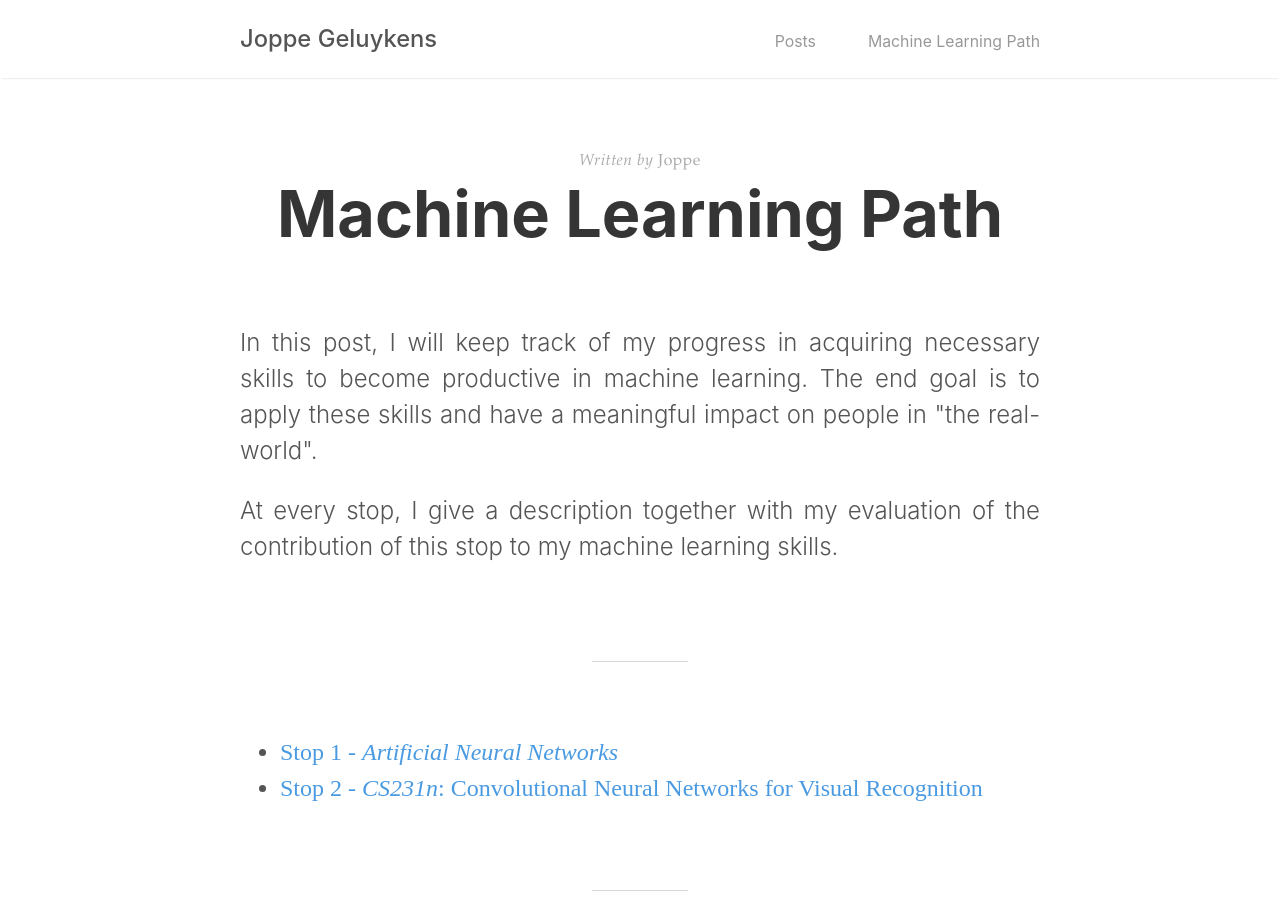
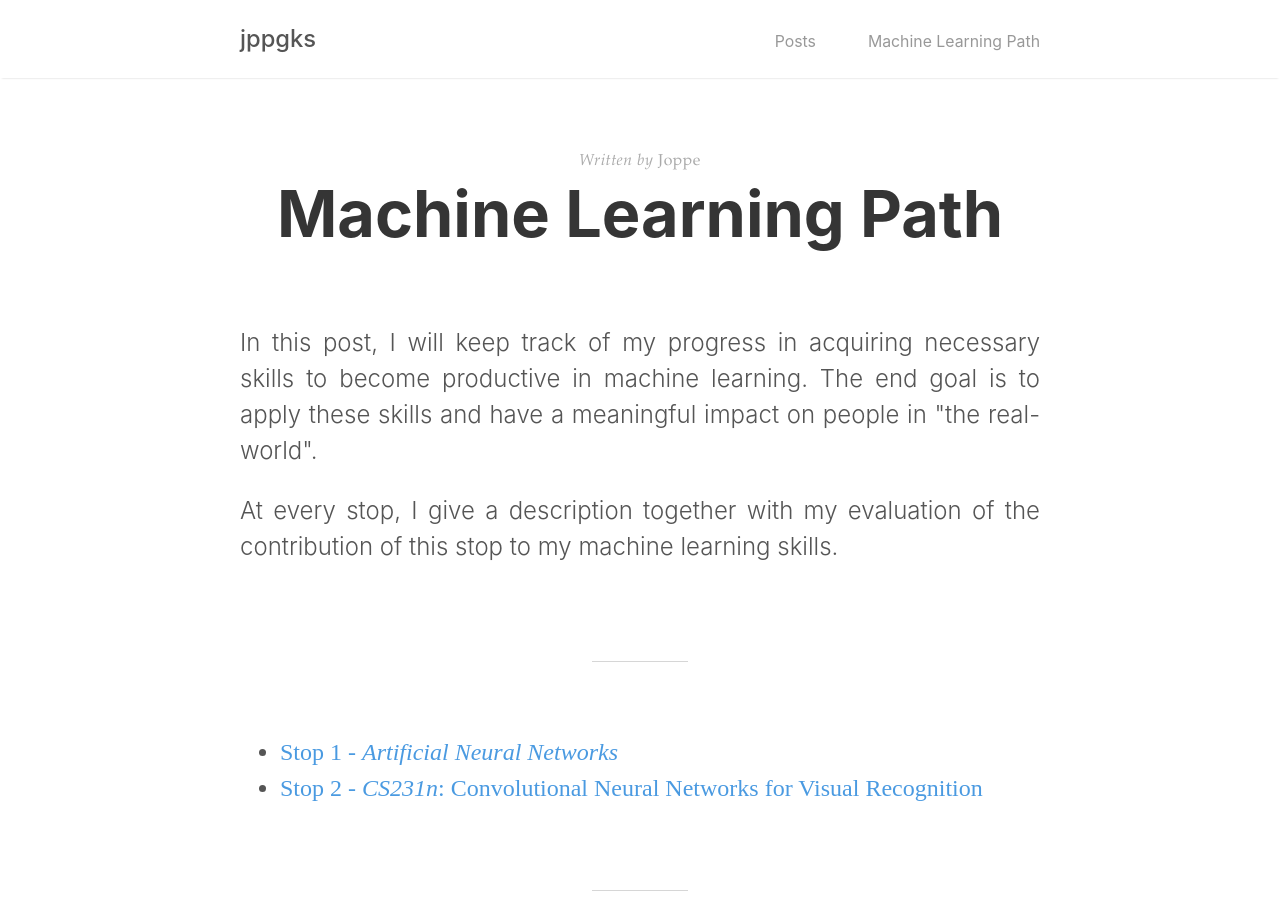
Before and after one commit to jppgks/blog, a Jekyll site: the page built from machine-learning-path.md, in a window 1280 px wide and 900 px high. Built offline with Jekyll 4.4.1, drawn with Linux system fonts in a browser that asks for light colours.

Commit message:
change site title to 'jppgks'

```diff
--- a/_config.yml
+++ b/_config.yml
@@ -2,7 +2,7 @@
 permalink:      /:year-:month-:day/:title
 
 # Setup
-title:          Joppe Geluykens
+title:          jppgks
 paginate:       5
 baseurl:        ""
 url:            "https://jppgks.github.io"
```
